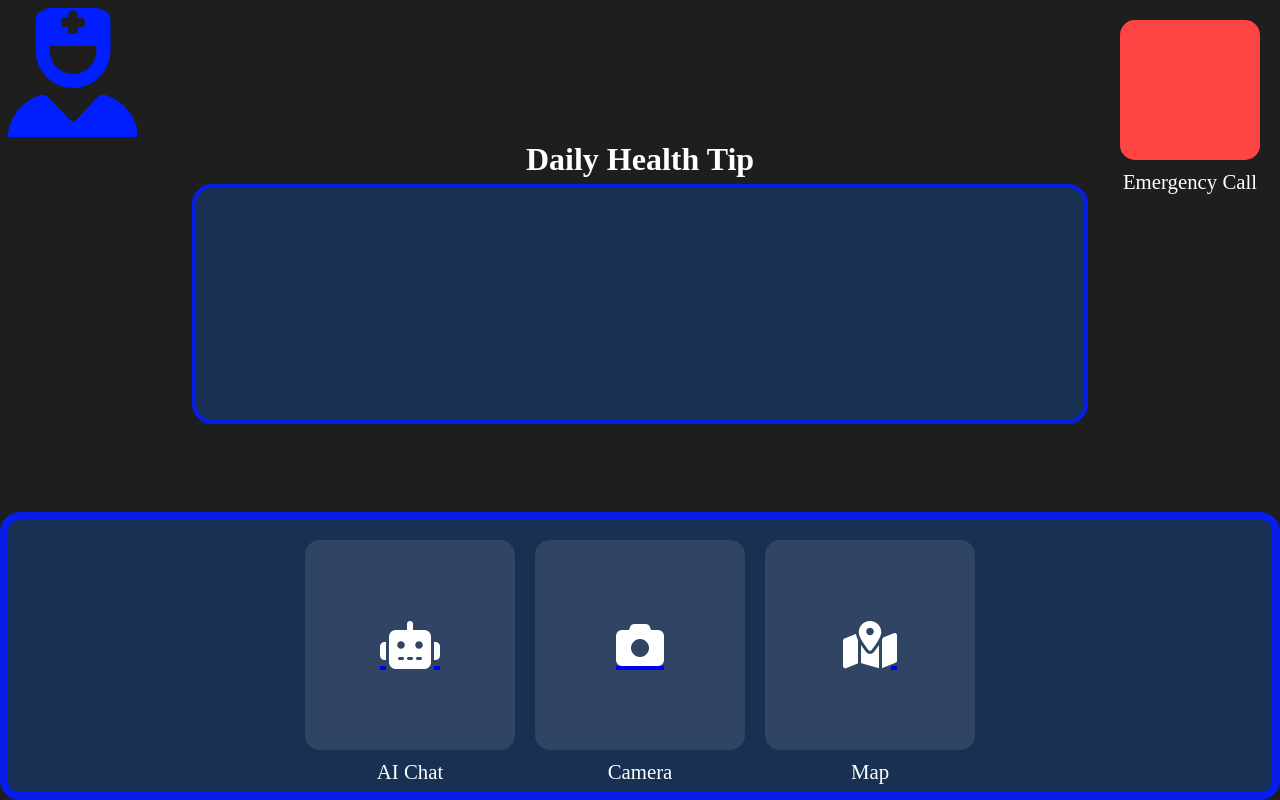
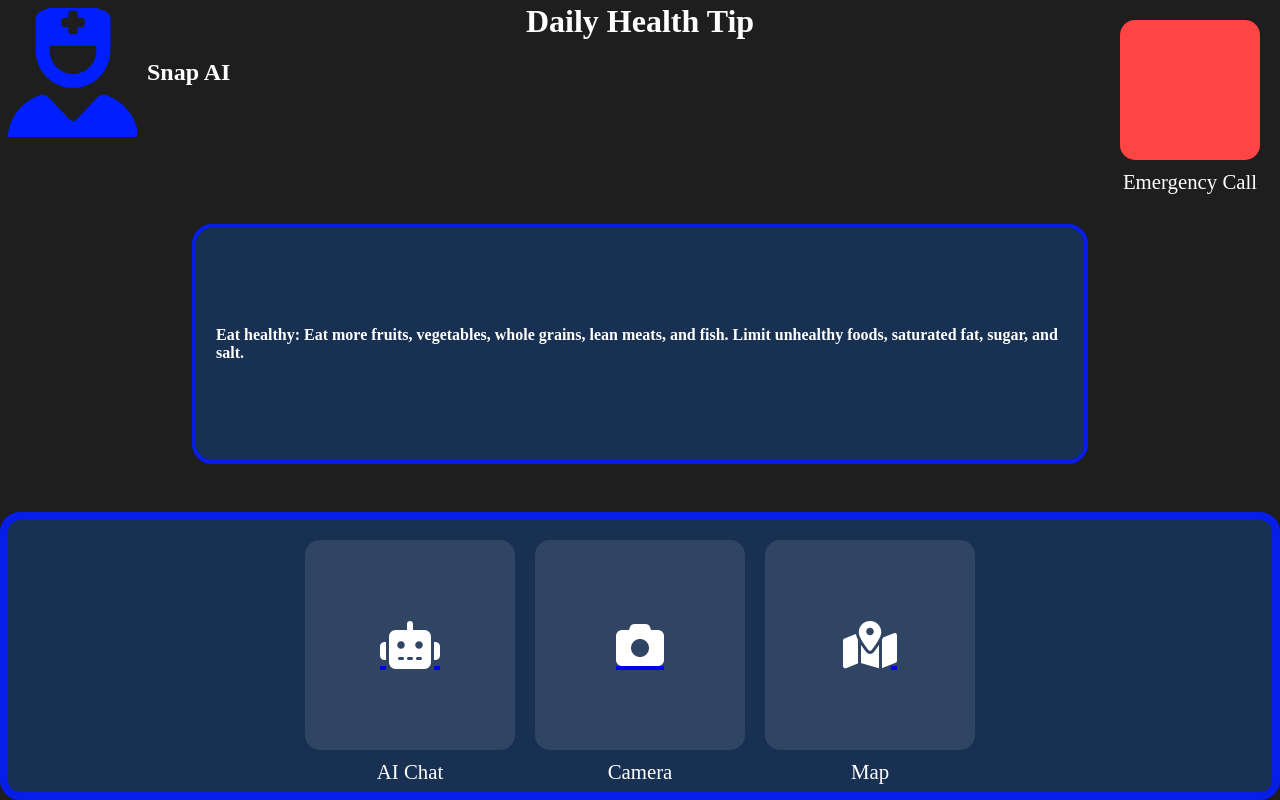
Before and after one commit to CookingGods/AXXESS_Hackthon_Project_2-17-2025, a Flask app: template templates/main.html in a window 1280 px wide. Run offline with Flask 3, Linux system fonts and the light colour scheme; the template is opened without the code that fills it, so the values that code supplies are empty.

Commit message:
added logo and title

```diff
--- a/templates/main.html
+++ b/templates/main.html
@@ -9,7 +9,10 @@
 
 </head>
 <body style="background-color:#1e1e1e;">
-    <img src="images/snap.jpg" alt="logo">
+    <div class="logo-container">
+        <img src="images/snap.jpg" alt="logo">
+        <div class="title_logo">Snap AI</div>
+    </div>
     <div class="mainbox">
         <div class="nav-item">
             <a href="Chatbot.html">
@@ -49,6 +52,7 @@
     </div>
     <div class="health-tip-container">
         <h1 class="health-tip-heading">Daily Health Tip</h1>
+        <h2 class="h_tip">Eat healthy: Eat more fruits, vegetables, whole grains, lean meats, and fish. Limit unhealthy foods, saturated fat, sugar, and salt.</h2>
     </div>
 
 </body>
--- a/templates/styles.css
+++ b/templates/styles.css
@@ -123,7 +123,7 @@
     flex-direction: column;
     align-items: center;
     position: fixed;
-    top: 50%;
+    top: 55%;
     left: 50%;
     transform: translate(-50%, -90%);
     background: #183052;
@@ -138,9 +138,27 @@
 .health-tip-heading {
     color: white;
     font-size: 2rem;
-    margin-bottom: 35%;
+    margin-bottom: 75%;
     font-weight: 700;
     text-align: center;
     position: fixed;
     text-wrap: wrap;
 }
+
+.h_tip{
+    color: white;
+    font-size: 1rem;
+    flex-wrap: wrap;
+}
+
+.logo-container {
+    display: flex;
+    align-items: center;
+    gap: 10px;
+}
+
+.title_logo {
+    color: white;
+    font-size: x-large;
+    font-weight: bolder;
+}
```
